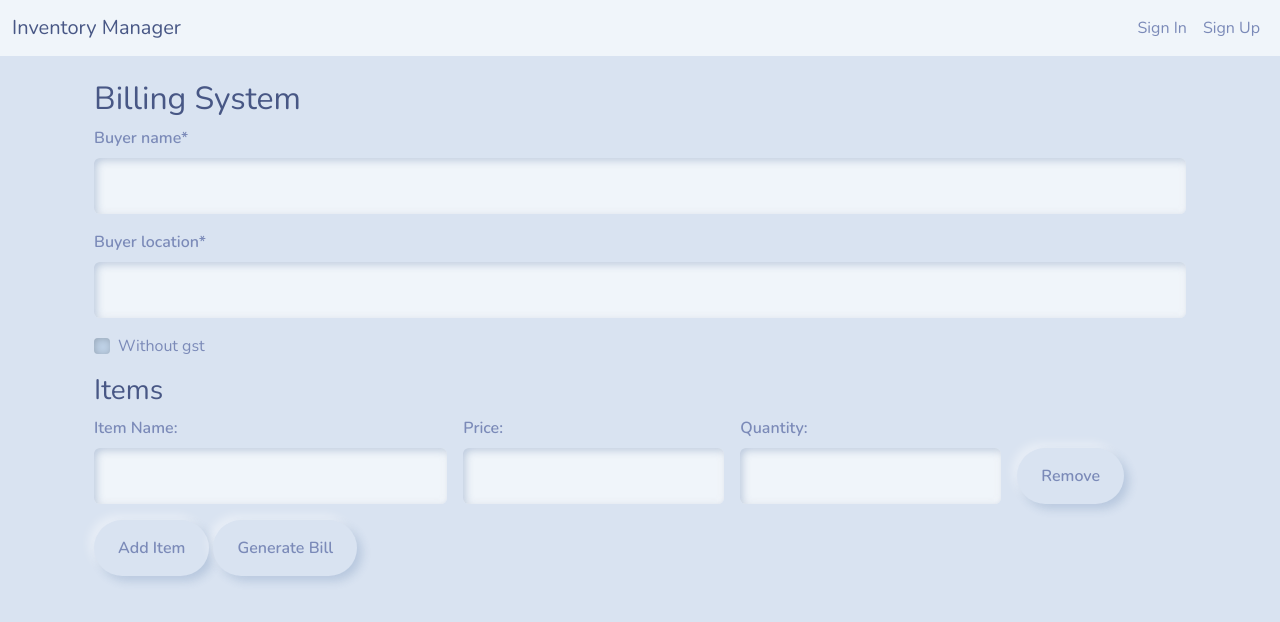
After one commit to DharshiniRaji/Inventory_Management, a Django app: page /billing/ in a window 1280 px wide. The commit adds this page. Shown: the top 622 px of the page. Run offline with Django 5.2, Linux system fonts and the light colour scheme; some libraries are stand-ins or nearby versions.

Commit message:
invoice generated but calculation not working

```diff
--- a/InventoryManagementApp/forms.py
+++ b/InventoryManagementApp/forms.py
@@ -1,7 +1,9 @@
 from django import forms
 from django.contrib.auth.models import User
 from django.contrib.auth.forms import UserCreationForm
-from .models import Category, InventoryItem
+from .models import Category, InventoryItem, Bill_details, Items_details
+
+
 
 class UserRegisterForm(UserCreationForm):
 	email = forms.EmailField()
@@ -32,3 +34,13 @@ class InventoryItemForm(forms.ModelForm):
     class Meta:
         model = InventoryItem
         fields = ['brand', 'code', 'price', 'size', 'type', 'quantity', 'category']
+
+class BillForm(forms.ModelForm):
+    class Meta:
+        model = Bill_details
+        fields = ['buyer_name', 'buyer_location', 'without_gst']
+
+class ItemForm(forms.ModelForm):
+    class Meta:
+        model = Items_details
+        fields = ['item_name', 'price', 'quantity']
--- a/InventoryManagementApp/models.py
+++ b/InventoryManagementApp/models.py
@@ -24,3 +24,27 @@ class InventoryItem(models.Model):
 
     def __str__(self):
         return f"{self.brand} - {self.category.name}"  # Updated __str__ method
+
+
+class Bill_details(models.Model):
+    bill_number = models.CharField(max_length=10, unique=True)
+    buyer_name = models.CharField(max_length=255)
+    buyer_location = models.CharField(max_length=255)
+    date_of_purchase = models.DateTimeField(auto_now_add=True)
+    total_amount = models.DecimalField(max_digits=10, decimal_places=2)
+    gst_amount = models.DecimalField(max_digits=10, decimal_places=2, null=True, blank=True)
+    sgst_amount = models.DecimalField(max_digits=10, decimal_places=2, null=True, blank=True)
+    cgst_amount = models.DecimalField(max_digits=10, decimal_places=2, null=True, blank=True)
+    without_gst = models.BooleanField(default=False)
+
+    def _str_(self):
+        return self.bill_number
+
+class Items_details(models.Model):
+    bill = models.ForeignKey(Bill_details, on_delete=models.CASCADE, related_name="items")
+    item_name = models.CharField(max_length=255)
+    price = models.DecimalField(max_digits=10, decimal_places=2)
+    quantity = models.PositiveIntegerField()
+
+    def total_price(self):
+        return self.price * self.quantity
--- /dev/null
+++ b/InventoryManagementApp/templates/inventory/billing.html
@@ -0,0 +1,96 @@
+{% extends 'inventory/base.html' %}
+{% load crispy_forms_tags %}
+
+{% block content %}
+<div class="container">
+    <h2 class="mt-4">Billing System</h2>
+    <form method="POST" action="{% url 'billing' %}">
+        {% csrf_token %}
+
+        <div class="mb-3">
+            {{ bill_form|crispy }}
+        </div>
+
+        <h3>Items</h3>
+        <div id="items">
+            <div class="row g-3">
+                <div class="col-md-4">
+                    <label for="item_name" class="form-label">Item Name:</label>
+                    <input type="text" class="form-control" name="item_name[]">
+                </div>
+                <div class="col-md-3">
+                    <label for="price" class="form-label">Price:</label>
+                    <input type="number" class="form-control" step="0.01" name="price[]">
+                </div>
+                <div class="col-md-3">
+                    <label for="quantity" class="form-label">Quantity:</label>
+                    <input type="number" class="form-control" name="quantity[]">
+                </div>
+                <div class="col-md-2 d-flex align-items-end">
+                    <button type="button" class="btn btn-danger" onclick="removeItem(this)">Remove</button>
+                </div>
+            </div>
+        </div>
+
+        <button type="button" class="btn btn-secondary mt-3" onclick="addItem()">Add Item</button>
+        <button type="submit" class="btn btn-primary mt-3">Generate Bill</button>
+    </form>
+
+    {% if bill %}
+    <div class="mt-5">
+        <h3>Generated Bill</h3>
+        <p><strong>Bill Number:</strong> {{ bill.bill_number }}</p>
+        <p><strong>Buyer Location:</strong> {{ bill.buyer_location }}</p>
+        <p><strong>Total Amount:</strong> ₹{{ bill.total_amount }}</p>
+
+        {% if bill.gst_amount %}
+        <p><strong>GST Amount:</strong> ₹{{ bill.gst_amount }}</p>
+        {% endif %}
+        {% if bill.sgst_amount %}
+        <p><strong>SGST Amount:</strong> ₹{{ bill.sgst_amount }}</p>
+        {% endif %}
+        {% if bill.cgst_amount %}
+        <p><strong>CGST Amount:</strong> ₹{{ bill.cgst_amount }}</p>
+        {% endif %}
+
+        <h4>Items:</h4>
+        <ul>
+            {% for item in items %}
+            <li>{{ item.item_name }} - ₹{{ item.price }} x {{ item.quantity }} = ₹{{ item.price|floatformat:2 }}</li>
+            {% endfor %}
+        </ul>
+
+        <h3><strong>Grand Total:</strong> ₹{{ bill.total_amount|floatformat:2 }}</h3>
+
+        <a href="{% url 'generate_invoice' bill.id %}" class="btn btn-success mt-3">Download Invoice</a>
+    </div>
+    {% endif %}
+</div>
+
+<script>
+    function addItem() {
+        let div = document.createElement('div');
+        div.classList.add('row', 'g-3', 'mt-2');
+        div.innerHTML = `<div class="col-md-4">
+                            <label class="form-label">Item Name:</label>
+                            <input type="text" class="form-control" name="item_name[]">
+                         </div>
+                         <div class="col-md-3">
+                            <label class="form-label">Price:</label>
+                            <input type="number" class="form-control" step="0.01" name="price[]">
+                         </div>
+                         <div class="col-md-3">
+                            <label class="form-label">Quantity:</label>
+                            <input type="number" class="form-control" name="quantity[]">
+                         </div>
+                         <div class="col-md-2 d-flex align-items-end">
+                            <button type="button" class="btn btn-danger" onclick="removeItem(this)">Remove</button>
+                         </div>`;
+        document.getElementById('items').appendChild(div);
+    }
+
+    function removeItem(button) {
+        button.parentElement.parentElement.remove();
+    }
+</script>
+{% endblock %}
--- a/InventoryManagementApp/templates/inventory/index.html
+++ b/InventoryManagementApp/templates/inventory/index.html
@@ -12,7 +12,7 @@
 			</div>
 			<br>
 			<div>
-				<a href="#" class="btn btn-primary">Go To Billing</a>
+				<a href="{% url 'billing' %}" class="btn btn-primary">Go To Billing</a>
 			</div>
 		</div>
 	</div>
--- a/InventoryManagementApp/urls.py
+++ b/InventoryManagementApp/urls.py
@@ -2,6 +2,7 @@ from django.contrib import admin
 from django.urls import path
 from .views import Index, SignUpView, Dashboard, AddItem, EditItem, DeleteItem, InventoryOption
 from django.contrib.auth import views as auth_views
+from . import views
 
 
 urlpatterns = [
@@ -16,4 +17,8 @@ urlpatterns = [
     path("edit-item/<int:pk>/", EditItem.as_view(), name="edit-item"),
     path("delete-item/<int:pk>/", DeleteItem.as_view(), name="delete-item"),
     path("inventory_option/", InventoryOption.as_view(), name="inventory_option"),
+
+    path('billing/', views.billing, name='billing'),
+    path('bill_receipt/<int:bill_id>/', views.bill_receipt, name='bill_receipt'),
+    path('generate_invoice/<int:bill_id>/', views.generate_invoice, name='generate_invoice'),  # New URL for invoice generation
 ]
--- a/InventoryManagementApp/views.py
+++ b/InventoryManagementApp/views.py
@@ -1,12 +1,18 @@
 from django.shortcuts import render, redirect
 from django.views.generic import TemplateView, View, CreateView, UpdateView, DeleteView
 from django.contrib.auth import authenticate, login
-from .forms import UserRegisterForm, InventoryItemForm
-from .models import InventoryItem, Category
+from .forms import UserRegisterForm, InventoryItemForm, BillForm, ItemForm
+from .models import InventoryItem, Category,Bill_details, Items_details
 from django.contrib.auth.mixins import LoginRequiredMixin
 from django.urls import reverse_lazy
 from InventoryManagement.settings import LOW_QUANTITY
 from django.contrib import messages
+from weasyprint import HTML
+import tempfile
+from django.shortcuts import render, get_object_or_404
+from django.http import HttpResponse
+import tempfile
+import os
 
 
 # Create your views here.
@@ -82,3 +88,120 @@ class DeleteItem(LoginRequiredMixin, DeleteView):
 	template_name = 'inventory/delete_item.html'
 	success_url = reverse_lazy('dashboard')
 	context_object_name = 'item'
+
+
+def generate_bill_number():
+    """Generate a unique bill number"""
+    latest_bill = Bill_details.objects.order_by('-id').first()
+    if latest_bill:
+        return f"MS{latest_bill.id + 1:03}"
+    return "MS001"
+
+def billing(request):
+    if request.method == 'POST':
+        bill_form = BillForm(request.POST)
+
+        if bill_form.is_valid():
+            bill = bill_form.save(commit=False)  # Do not save yet
+            bill.bill_number = generate_bill_number()  # Assign bill number
+
+            items = []  # Store items before bulk insert
+            total_amount = 0
+
+            item_names = request.POST.getlist('item_name')
+            prices = request.POST.getlist('price')
+            quantities = request.POST.getlist('quantity')
+
+            # Extract and validate items
+            for i in range(len(item_names)):
+                try:
+                    item_name = item_names[i]
+                    price = float(prices[i])
+                    quantity = int(quantities[i])
+                    total_price = price * quantity
+                    total_amount += total_price
+
+                    print(f"Item {i+1}: Name={item_name}, Price={price}, Quantity={quantity}, Total Price={total_price}")
+
+                    # Create item but do not save yet
+                    items.append(Items_details(
+                        item_name=item_name,
+                        price=price,
+                        quantity=quantity
+                    ))
+                except Exception as e:
+                    print(f"Error processing item {i+1}: {e}")
+
+            # Assign total amount to bill
+            bill.total_amount = total_amount
+
+            # Calculate GST based on buyer location
+            if not bill.without_gst:
+                if bill.buyer_location.lower() == "tamil nadu":
+                    bill.sgst_amount = round(total_amount * 0.025, 2)
+                    bill.cgst_amount = round(total_amount * 0.025, 2)
+                    bill.gst_amount = None
+                else:
+                    bill.gst_amount = round(total_amount * 0.05, 2)
+                    bill.sgst_amount = None
+                    bill.cgst_amount = None
+
+            bill.save()  # Save bill before assigning it to items
+            print(f"Bill {bill.bill_number} saved successfully with total amount: {bill.total_amount}")
+
+            # Now assign the bill to each item and save
+            for item in items:
+                item.bill = bill
+
+            Items_details.objects.bulk_create(items)  # Bulk insert all items
+            print("Items saved successfully.")
+
+            return render(request, 'inventory/billing.html', {
+                'bill_form': BillForm(),
+                'item_form': ItemForm(),
+                'bill': bill,
+                'items': items
+            })
+
+    else:
+        bill_form = BillForm()
+        item_form = ItemForm()
+
+    return render(request, 'inventory/billing.html', {'bill_form': bill_form, 'item_form': item_form})
+
+def bill_receipt(request, bill_id):
+    bill = Bill_details.objects.get(id=bill_id)
+    items = bill.items.all()
+    grand_total = bill.total_amount + (bill.gst_amount or 0) + (bill.sgst_amount or 0) + (bill.cgst_amount or 0)
+    return render(request, 'inventory/bill_receipt.html', {'bill': bill, 'items': items, 'grand_total': grand_total})
+
+def generate_invoice(request, bill_id):
+    bill = get_object_or_404(Bill_details, id=bill_id)
+    items = bill.items.all()
+
+    # Calculate grand total
+    grand_total = bill.total_amount + (bill.gst_amount or 0) + (bill.sgst_amount or 0) + (bill.cgst_amount or 0)
+
+    # Render invoice HTML template
+    html_string = render(request, 'inventory/invoice_template.html', {
+        'bill': bill,
+        'items': items,
+        'grand_total': grand_total
+    }).content.decode('utf-8')
+
+    # Generate PDF response
+    response = HttpResponse(content_type="application/pdf")
+    response['Content-Disposition'] = f'inline; filename="invoice_{bill.bill_number}.pdf"'
+
+    # Use NamedTemporaryFile with delete=False
+    with tempfile.NamedTemporaryFile(delete=False, suffix=".pdf") as temp_pdf:
+        temp_pdf_path = temp_pdf.name
+
+    try:
+        HTML(string=html_string).write_pdf(temp_pdf_path)
+        with open(temp_pdf_path, "rb") as pdf_file:
+            response.write(pdf_file.read())
+    finally:
+        os.remove(temp_pdf_path)  # Ensure cleanup
+
+    return response
```
Also changed, not shown: InventoryManagementApp/templates/inventory/bill_receipt.html (added, +38 -0 lines), InventoryManagementApp/templates/inventory/invoice_template.html (added, +52 -0 lines), InventoryManagementApp/migrations/0001_initial.py, InventoryManagementApp/migrations/0002_remove_inventoryitem_date_created_and_more.py (deleted), InventoryManagementApp/migrations/0003_inventoryitem_user.py (deleted), InventoryManagementApp/migrations/0004_buyer_bill.py (deleted), InventoryManagementApp/migrations/0005_billitem.py (deleted), InventoryManagementApp/migrations/0006_remove_bill_item_name_remove_bill_price.py (deleted), InventoryManagementApp/migrations/0007_remove_bill_gst_amount_remove_bill_without_gst_and_more.py (deleted), InventoryManagementApp/migrations/0008_remove_bill_buyer_remove_billitem_bill_delete_buyer_and_more.py (deleted).
